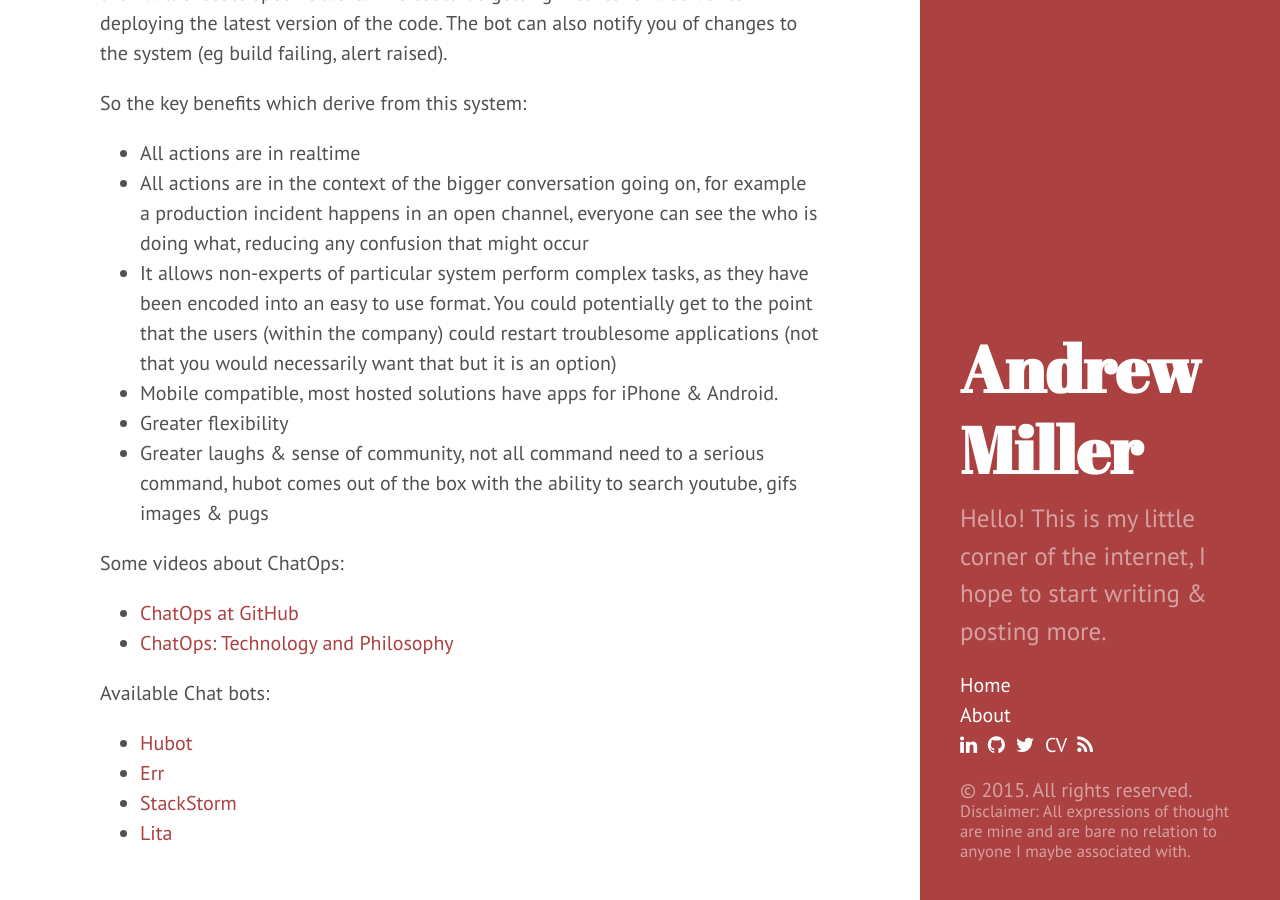
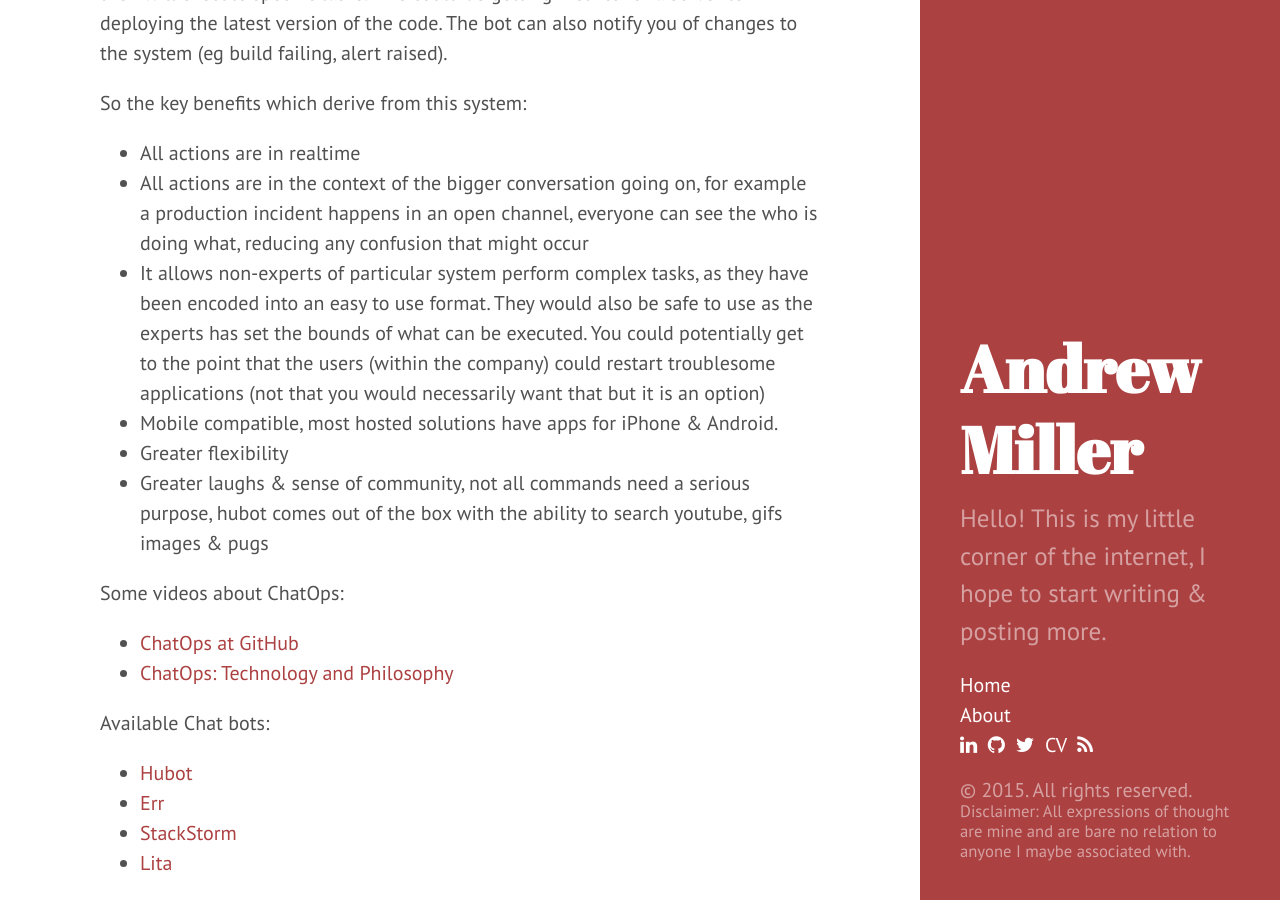
Before and after one commit to nanorepublica/site, a Jekyll site: the page built from _posts/2015-05-22-chatops.md, in a window 1280 px wide and 900 px high, scrolled down 402 px. Built offline with Jekyll 4.4.1, drawn with Linux system fonts in a browser that asks for light colours; nearby versions of some CDN libraries; Markdown is read by kramdown in place of the engine named in the settings.

Commit message:
Update 2015-05-22-chatops.md
A couple of additions and some proof reading

```diff
--- a/_posts/2015-05-22-chatops.md
+++ b/_posts/2015-05-22-chatops.md
@@ -13,10 +13,10 @@ So the key benefits which derive from this system:
 
 * All actions are in realtime
 * All actions are in the context of the bigger conversation going on, for example a production incident happens in an open channel, everyone can see the who is doing what, reducing any confusion that might occur
-* It allows non-experts of particular system perform complex tasks, as they have been encoded into an easy to use format. You could potentially get to the point that the users (within the company) could restart troublesome applications (not that you would necessarily want that but it is an option)
+* It allows non-experts of particular system perform complex tasks, as they have been encoded into an easy to use format. They would also be safe to use as the experts has set the bounds of what can be executed. You could potentially get to the point that the users (within the company) could restart troublesome applications (not that you would necessarily want that but it is an option)
 * Mobile compatible, most hosted solutions have apps for iPhone & Android.
 * Greater flexibility
-* Greater laughs & sense of community, not all command need to a serious command, hubot comes out of the box with the ability to search youtube, gifs images & pugs
+* Greater laughs & sense of community, not all commands need a serious purpose, hubot comes out of the box with the ability to search youtube, gifs images & pugs
 
 Some videos about ChatOps:
 
```
